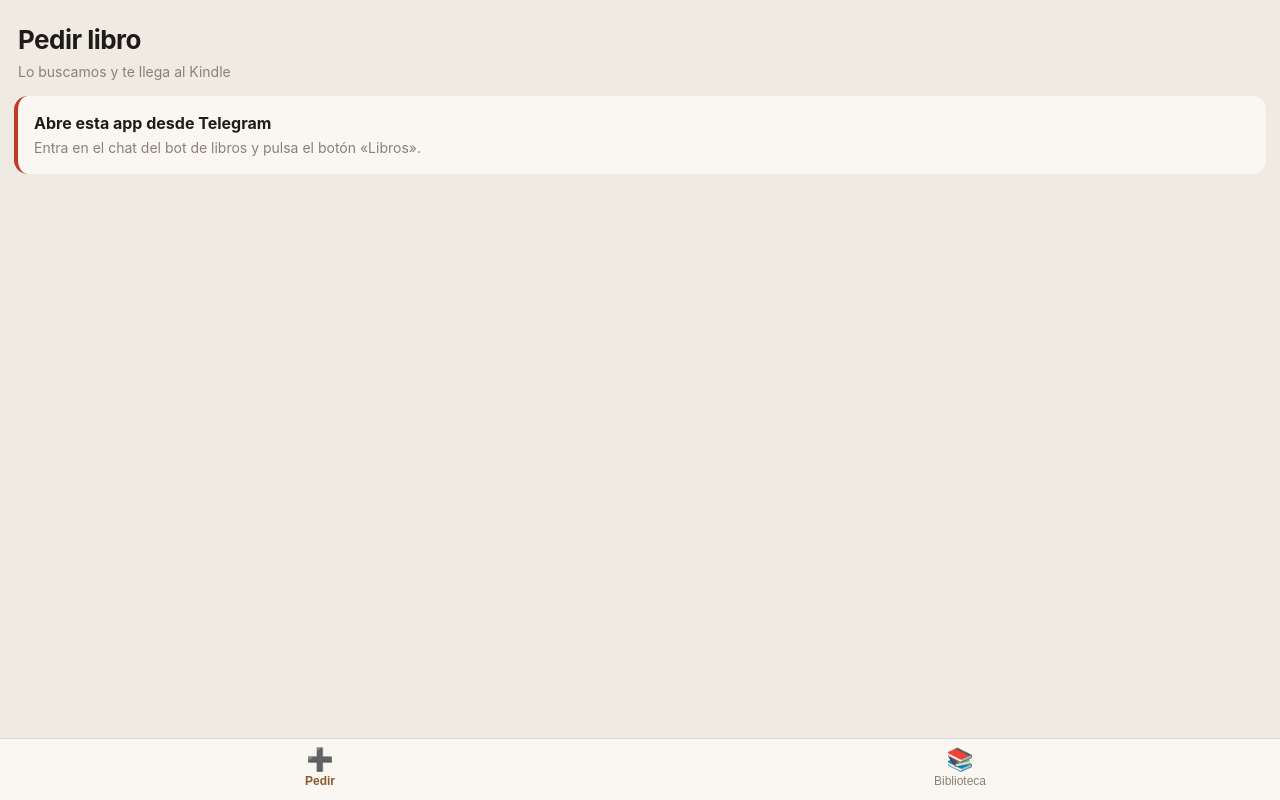
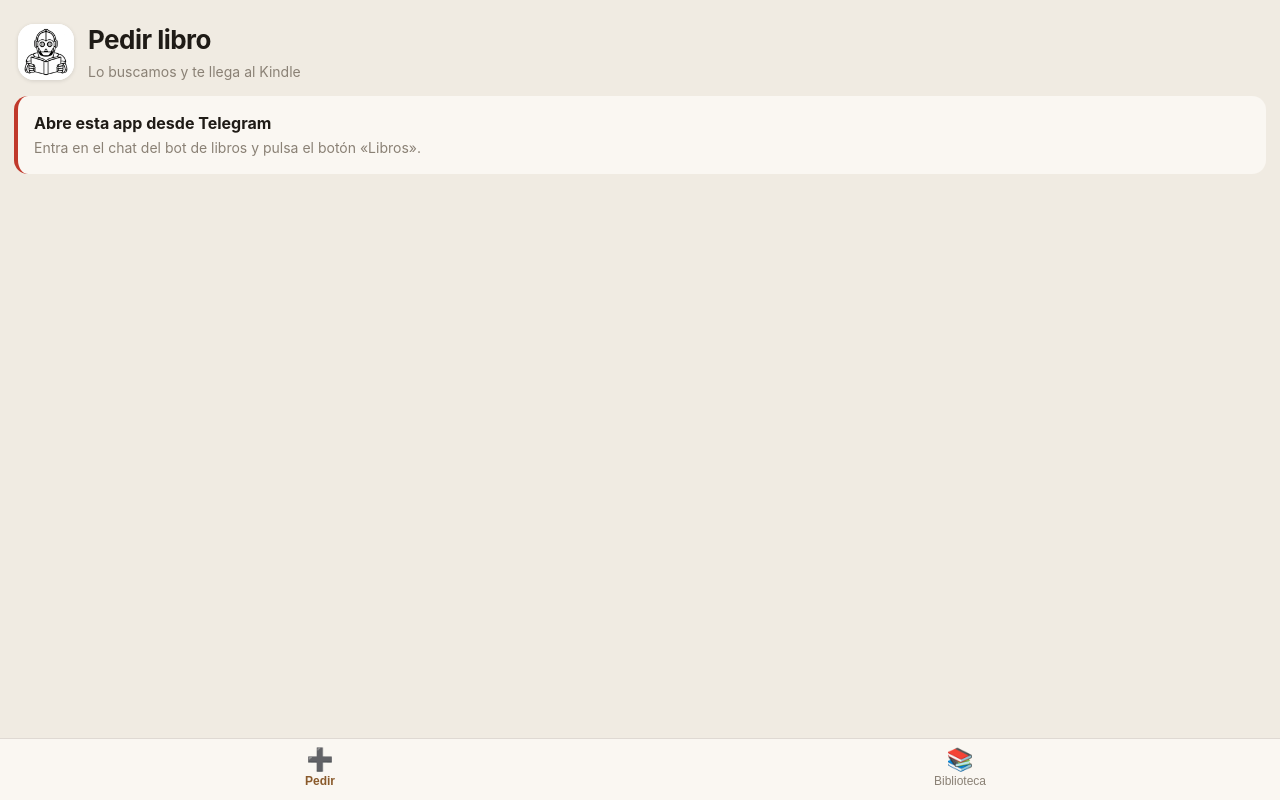
Before and after one commit to MiNombreEsDani/libros-app, a plain HTML site: page index.html in a window 1280 px wide. Drawn offline with Linux system fonts and the light colour scheme.

Commit message:
Logo de la app (cabecera, favicon y acceso directo)
Co-Authored-By: Claude Opus 5.5 <noreply@anthropic.com>
Claude-Session: https://claude.ai/code/session_01N8up3Px54hZmx9Afs5PWMk

```diff
--- a/index.html
+++ b/index.html
@@ -4,6 +4,11 @@
 <meta charset="utf-8">
 <meta name="viewport" content="width=device-width, initial-scale=1, maximum-scale=1, viewport-fit=cover">
 <title>Libros</title>
+<link rel="icon" type="image/png" sizes="64x64" href="logo-64.png">
+<link rel="icon" type="image/png" sizes="192x192" href="logo-192.png">
+<link rel="apple-touch-icon" sizes="180x180" href="logo-180.png">
+<link rel="manifest" href="manifest.json">
+<meta name="theme-color" content="#f0ebe2">
 <script src="https://telegram.org/js/telegram-web-app.js"></script>
 <style>
   :root {
@@ -23,7 +28,9 @@
   html, body { margin: 0; background: var(--bg2); color: var(--text);
     font: 16px/1.4 -apple-system, BlinkMacSystemFont, "Segoe UI", Roboto, sans-serif; }
   body { padding-bottom: calc(76px + env(safe-area-inset-bottom)); min-height: 100vh; }
-  header { padding: 22px 18px 6px; }
+  header { padding: 22px 18px 6px; display: flex; align-items: center; gap: 14px; }
+  header .logo { flex: none; width: 56px; height: 56px; border-radius: 16px; background: #fff;
+    object-fit: contain; box-shadow: 0 1px 4px rgba(0,0,0,.12); }
   header h1 { margin: 0; font-size: 26px; letter-spacing: -0.02em; }
   header p { margin: 4px 0 0; color: var(--hint); font-size: 14px; }
   main { padding: 8px 14px 20px; }
@@ -77,8 +84,11 @@
 </head>
 <body>
 <header>
-  <h1 id="title">Pedir libro</h1>
-  <p id="subtitle">Lo buscamos y te llega al Kindle</p>
+  <img class="logo" src="logo-192.png" alt="">
+  <div>
+    <h1 id="title">Pedir libro</h1>
+    <p id="subtitle">Lo buscamos y te llega al Kindle</p>
+  </div>
 </header>
 
 <main>
```
Also changed, not shown: logo-180.png (added), logo-192.png (added), logo-512.png (added), logo-64.png (added), manifest.json (added).
